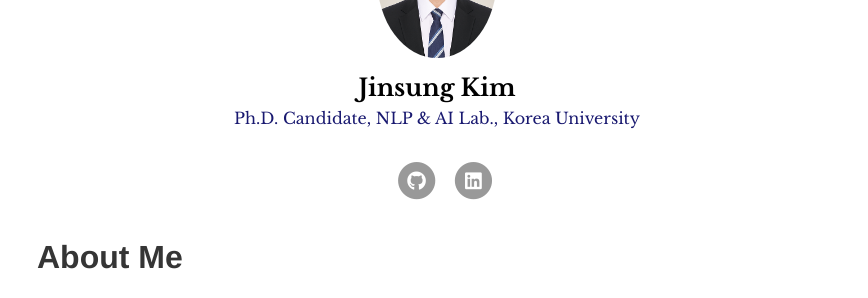
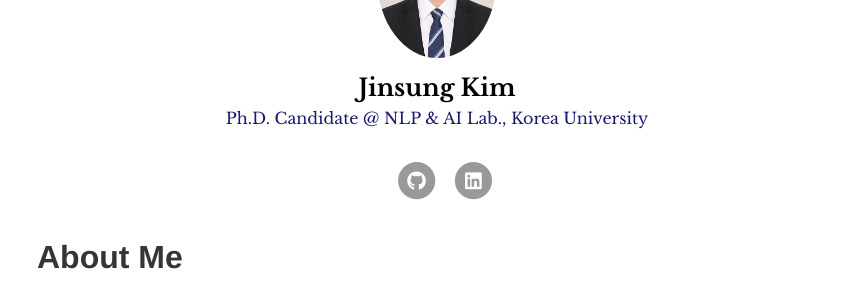
Before and after one commit to jin62304/jin62304.github.io, a Jekyll site: the page built from index.md, in a window 1280 px wide and 900 px high. Shown: the part 187-485 px from the top of the window, without its empty margins (203-1071 px from the left). Built offline with Jekyll 4.4.1, drawn with Linux system fonts in a browser that asks for light colours; our own code applies the rules of GitHub Pages for plain Markdown files.

Commit message:
updated 250414_07

```diff
--- a/_config.yml
+++ b/_config.yml
@@ -7,7 +7,7 @@ google_analytics: # Tracking ID, e.g. "UA-000000-01"
 # Author
 author:
   name: Jinsung Kim
-  desc: Ph.D. Candidate, NLP & AI Lab., Korea University
+  desc: Ph.D. Candidate @ NLP & AI Lab., Korea University
   email: jin62304@gmail.com
   selfie: assets/img/profile_jinsung.jpg
 
```
